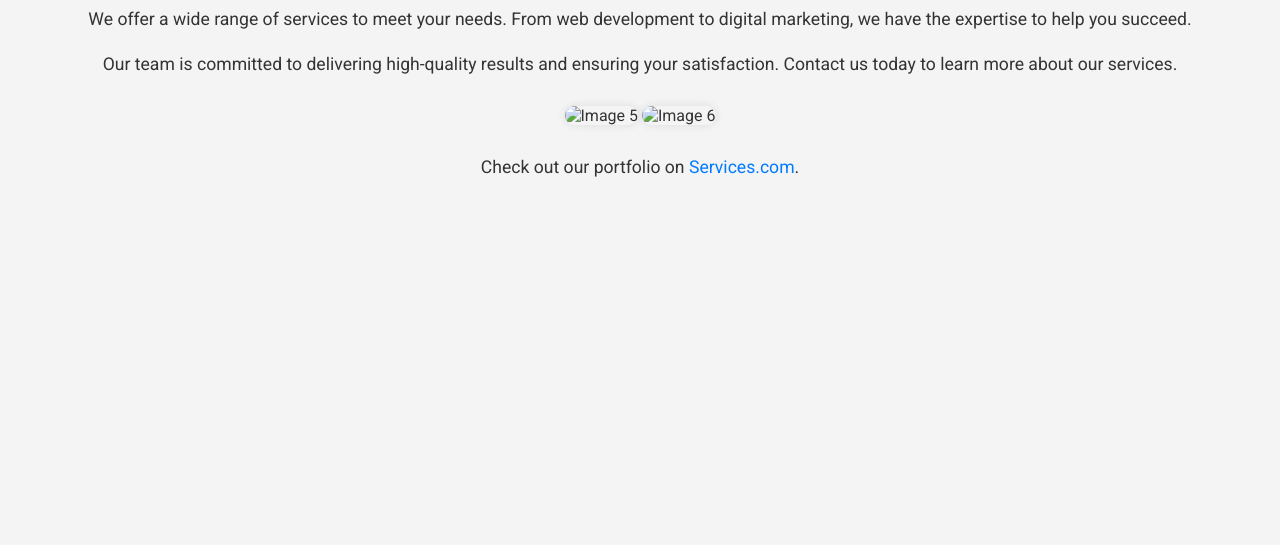
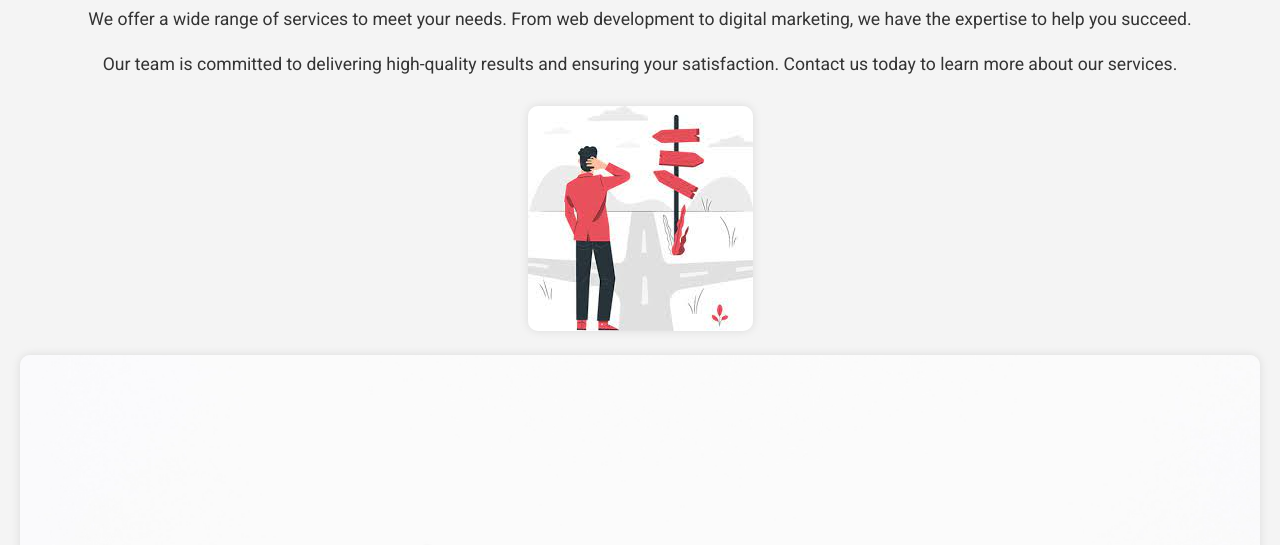
Before and after one commit to Fahim-Mahtab/online_tutor, a plain HTML site: page services.html in a window 1280 px wide. Shown: the part 210-755 px from the top of the page. Drawn offline with Linux system fonts and the light colour scheme.

Commit message:
Update services.html

```diff
--- a/services.html
+++ b/services.html
@@ -8,7 +8,7 @@
   <link href="https://fonts.googleapis.com/css2?family=Roboto:wght@400;700&family=Pacifico&display=swap" rel="stylesheet">
 </head>
 <body>
-  <!-- Navigation Bar -->
+
   <nav>
     <ul>
       <li><a href="index.html">Home</a></li>
@@ -19,13 +19,13 @@
     </ul>
   </nav>
 
-  <!-- Main Content -->
+
   <main>
     <h1>Our Services</h1>
     <p>We offer a wide range of services to meet your needs. From web development to digital marketing, we have the expertise to help you succeed.</p>
     <p>Our team is committed to delivering high-quality results and ensuring your satisfaction. Contact us today to learn more about our services.</p>
-    <img src="images/image5.jpg" alt="Image 5">
-    <img src="images/image6.jpg" alt="Image 6">
+    <img src="images/image3.jpg" alt="Image 5">
+    <img src="images/image7.jpg" alt="Image 6">
     <p>Check out our portfolio on <a href="https://www.services.com" target="_blank">Services.com</a>.</p>
   </main>
 </body>
```
